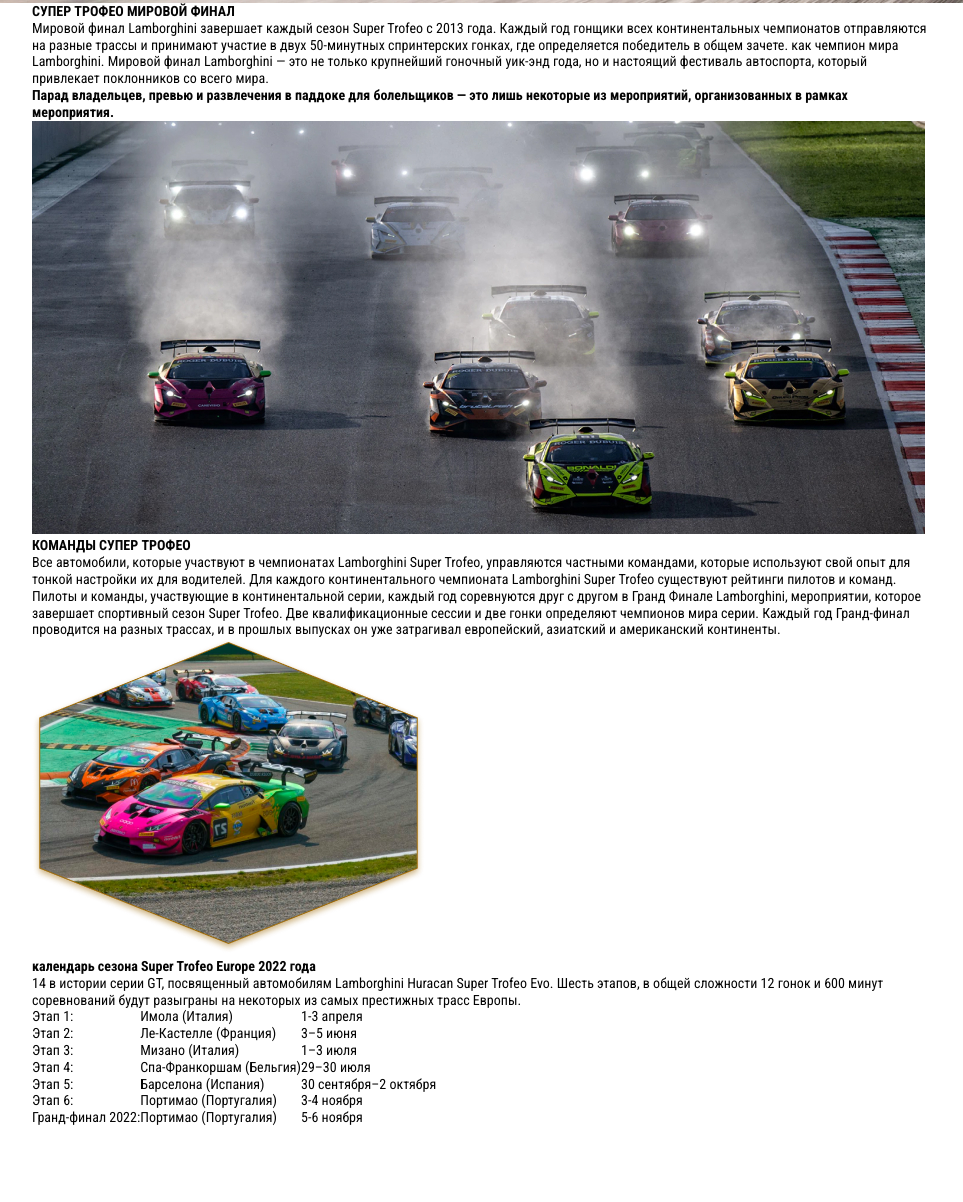
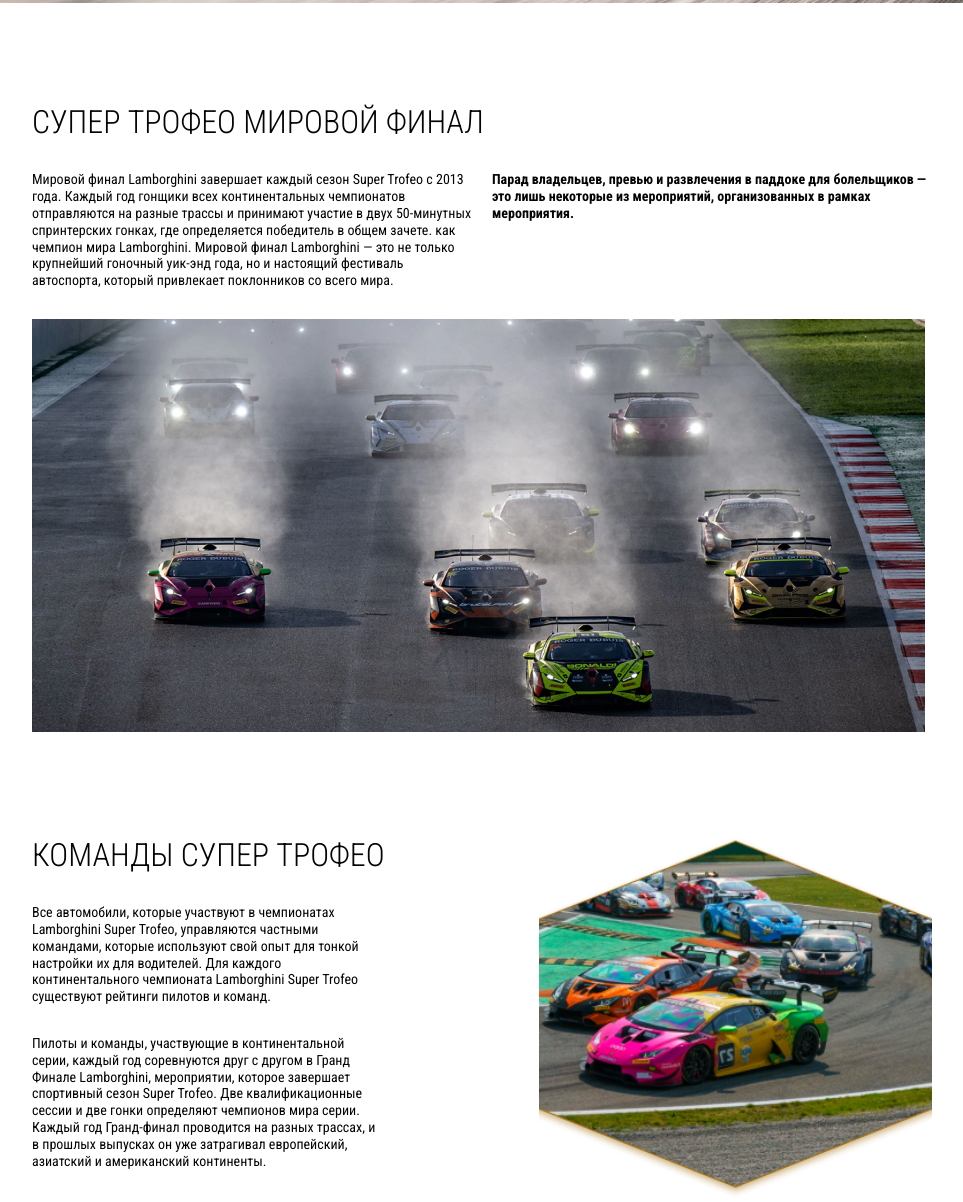
Before and after one commit to zwoniii/lambo, a plain HTML site: page index.html in a window 1280 px wide. Shown: the part 797-1999 px from the top of the page, without its empty margins (158-1121 px from the left). Before the commit the page ends 1923 px from the top, so only its background shows below. Drawn offline with Linux system fonts and the light colour scheme.

Commit message:
info css

```diff
--- a/css/style.css
+++ b/css/style.css
@@ -121,3 +121,74 @@
     margin-bottom: 30px;
     align-self: center;
 }
+
+.info {
+    margin-bottom: 100px;
+}
+
+.info__part {
+    padding-top: 100px;
+    display: flex;
+    justify-content: space-between;
+}
+
+.info__part--first {
+    display: block;
+}
+
+.info__part--third {
+    padding-top: 66px;
+}
+
+.info__title {
+    text-transform: uppercase;
+    margin-bottom: 30px;
+    font-weight: 300;
+    font-size: 32px;
+}
+
+.info__part-textbox {
+    display: flex;
+    justify-content: space-between;
+    gap: 0 20px;
+}
+
+.info__text {
+    flex-basis: 440px;
+    margin-bottom: 30px;
+}
+
+.info__part-img {
+    object-fit: cover;
+}
+
+.info__content {
+    flex-basis: 452px;
+}
+
+.info__part--second .info__text {
+    max-width: 352px;
+}
+
+.info__part--third .info__text {
+    max-width: 377px;
+}
+
+.info__table {
+    flex-basis: 450px;
+    border-bottom: 1px solid #040404;
+    position: relative;
+    top: 20px;
+}
+
+.info__table::before {
+    content: '';
+    border-top: 1px solid #040404;
+    position: absolute;
+    width: 100%;
+    top: -20px;
+}
+
+.info__table td {
+    padding-bottom: 20px;
+}
--- a/index.html
+++ b/index.html
@@ -68,8 +68,10 @@
     </section>
     <section class="info">
       <div class="container">
-        <div class="info__part">
-          <h3 class="info__title">СУПЕР ТРОФЕО МИРОВОЙ ФИНАЛ</h3>
+        <div class="info__part info__part--first">
+          <h3 class="info__title">
+            СУПЕР ТРОФЕО МИРОВОЙ ФИНАЛ
+          </h3>
           <div class="info__part-textbox">
             <p class="info__text">
               Мировой финал Lamborghini завершает каждый сезон Super Trofeo с 2013 года. Каждый год гонщики всех континентальных чемпионатов отправляются на разные трассы и принимают участие в двух 50-минутных спринтерских гонках, где определяется победитель в общем зачете. как чемпион мира Lamborghini. Мировой финал Lamborghini — это не только крупнейший гоночный уик-энд года, но и настоящий фестиваль автоспорта, который привлекает поклонников со всего мира.
@@ -80,7 +82,7 @@
           </div>
           <img class="info__part-img" src="images/info-1.jpg" alt="">
         </div>
-        <div class="info__part">
+        <div class="info__part info__part--second">
           <div class="info__content">
             <h3 class="info__title">
               КОМАНДЫ СУПЕР ТРОФЕО
@@ -94,7 +96,7 @@
           </div>
           <img class="info__part-img" src="images/info-2.png" alt="">
         </div>
-        <div class="info__part">
+        <div class="info__part info__part--third">
           <div class="info__content">
             <h3 class="info__title">
               календарь сезона Super Trofeo Europe 2022 года
```
